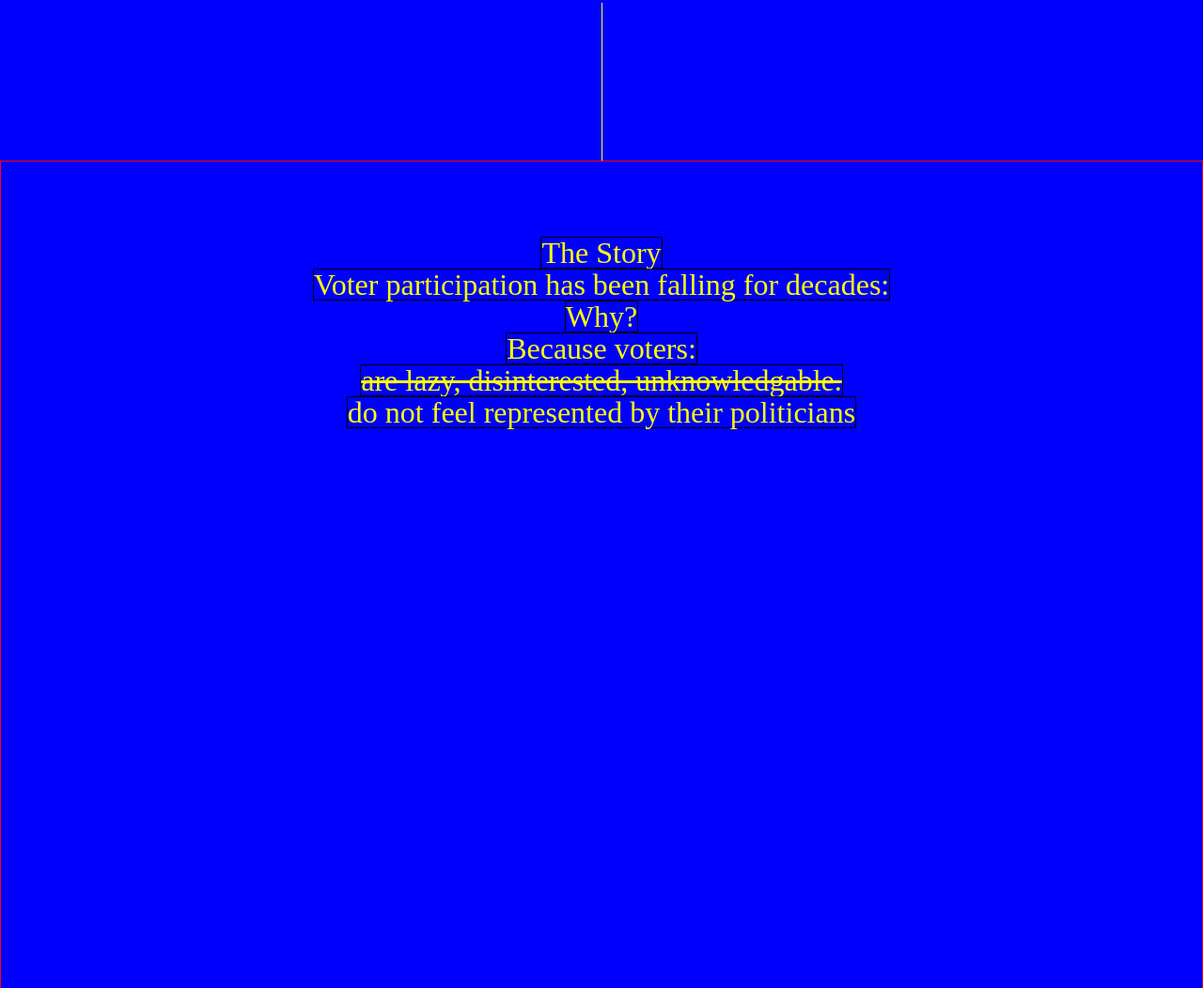
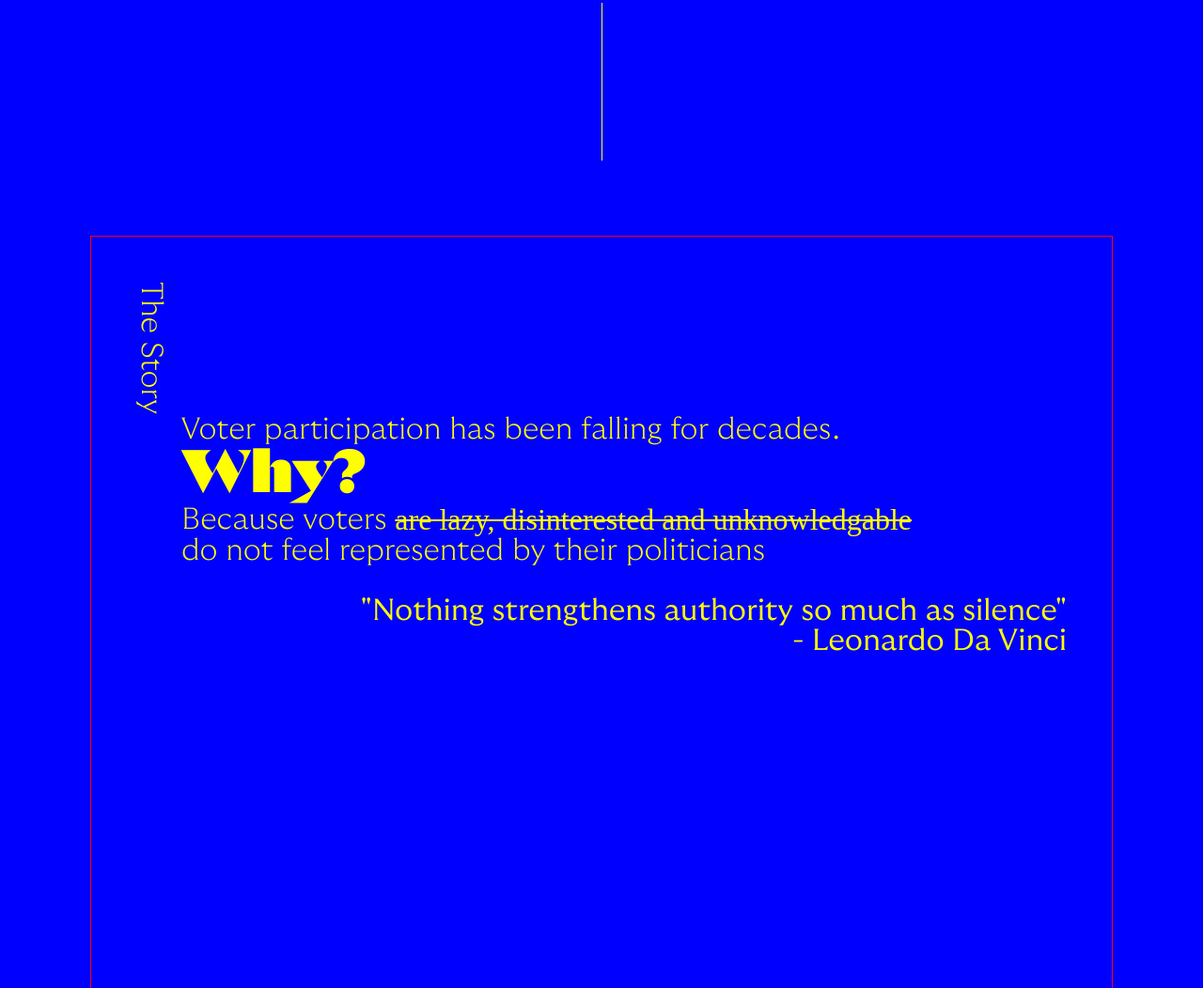
Before and after one commit to llleeeaaannn/spoilyourvote, a website built with webpack: page src/index.html in a window 1280 px wide. Shown: the part 789-1841 px from the top of the page at 94% size. Built offline with nearby package versions, Linux system fonts and the light colour scheme; a web font is replaced by a local one.

Commit message:
Added further styling

```diff
--- a/src/index.html
+++ b/src/index.html
@@ -57,32 +57,37 @@
 
       <div id="stats-container">
 
-        <div>
+        <div class="turn rellax" data-rellax-speed="-2">
           <span>The Story</span>
           <!-- Rotate above text 90% -->
         </div>
 
         <div>
-          <span>Voter participation has been falling for decades:</span>
+          <span>Voter participation has been falling for decades.</span>
         </div>
 
         <div>
           <span>Why?</span>
         </div>
 
-        <div>
-          <span>Because voters:</span>
-        </div>
+        <div class="question">
+          <div>
+            <span>Because voters </span>
+          </div>
 
-        <div>
-          <span class="line-through">are lazy, disinterested, unknowledgable.</span>
+          <div>
+            <span class="line-through"> are lazy, disinterested and unknowledgable</span>
+          </div>
         </div>
 
         <div>
           <span>do not feel represented by their politicians </span>
         </div>
 
-
+        <div class="quote">
+          <span class="italic">"Nothing strengthens authority so much as silence"</span>
+          <span> - Leonardo Da Vinci</span>
+        </div>
 
       </div>
 
--- a/src/main.js
+++ b/src/main.js
@@ -14,7 +14,6 @@ export default class Main {
 
   createUI() {
     this.randomSlogan();
-    this.loadImages();
   }
 
   addListeners() {
--- a/src/script.js
+++ b/src/script.js
@@ -2,7 +2,7 @@ import './style.css';
 import Main from './main.js';
 import Rellax from 'rellax'
 
-const rellax = new Rellax('.rellax');
+const rellax = new Rellax('.rellax', { horizontal:true });
 
 const main = new Main();
 main.start();
--- a/src/style.css
+++ b/src/style.css
@@ -147,24 +147,66 @@ body {
 
 /* Image Container */
 #stats-container {
+	position: relative;
 	display: flex;
 	flex-direction: column;
 	align-items: center;
-	width: 100%;
+	width: 85%;
 	height: 200vh;
-	padding: 10vh 10vw;
+	margin: 10vh 10vw;
+	padding: 3rem;
 	border: 1px solid red;
 }
 
-#stats-container div {
+#stats-container > div {
+	align-self: flex-start;
+	margin-left: 3rem;
 	font-size: 2rem;
-	border: 1px solid black;
+	font-family: 'GT Thin Median';
 }
 
-.line-through {
-	text-decoration: line-through;
+#stats-container > :nth-child(3) {
+	font-size: 4rem;
+	font-family: 'GT Ultra Fine';
 }
 
+#stats-container > :nth-child(6) {
+	align-self: flex-end;
+	margin-top: 2rem;
+	font-size: 2rem;
+	font-family: 'GT Light Median';
+}
+
+#stats-container .turn {
+	/* position: absolute;
+	top: 0;
+	left: 0; */
+	margin-left: 0rem;
+	writing-mode: vertical-lr;
+	/* transform: rotate(180deg); */
+}
+
+.question {
+	display: flex;
+	flex-direction: row;
+	justify-content: flex-start;
+}
+
+.question :first-child span {
+	white-space: pre-wrap;
+}
+
+#stats-container .line-through {
+	font-family: 'GT Thin Median Italic';
+	text-decoration: line-through;
+	text-decoration-thickness: 0.1rem;
+}
+
+#stats-container .quote {
+	display: flex;
+	flex-direction: column;
+	align-items: flex-end;
+}
 
 /* Wave at bottom of main container */
 .bottom-wave {
```
Also changed, not shown: dist/index.html, dist/script.bundle.js.
